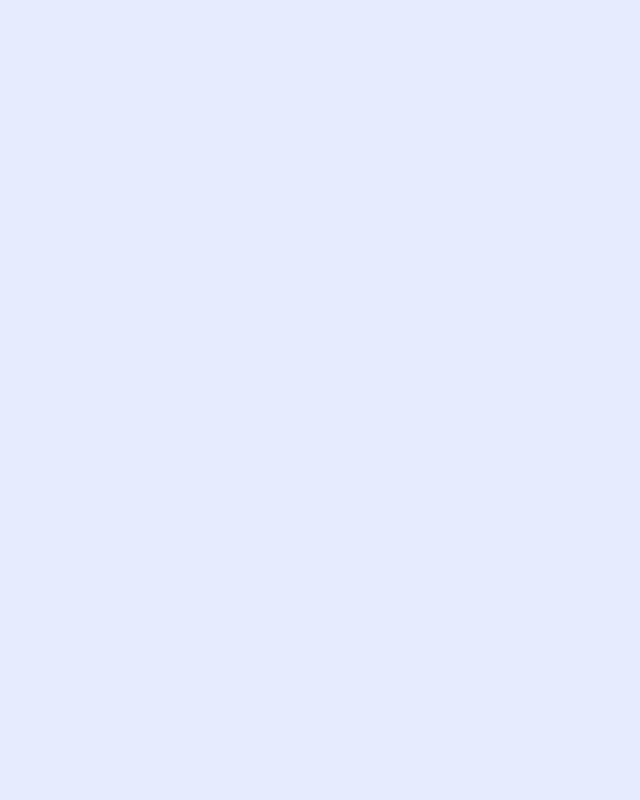
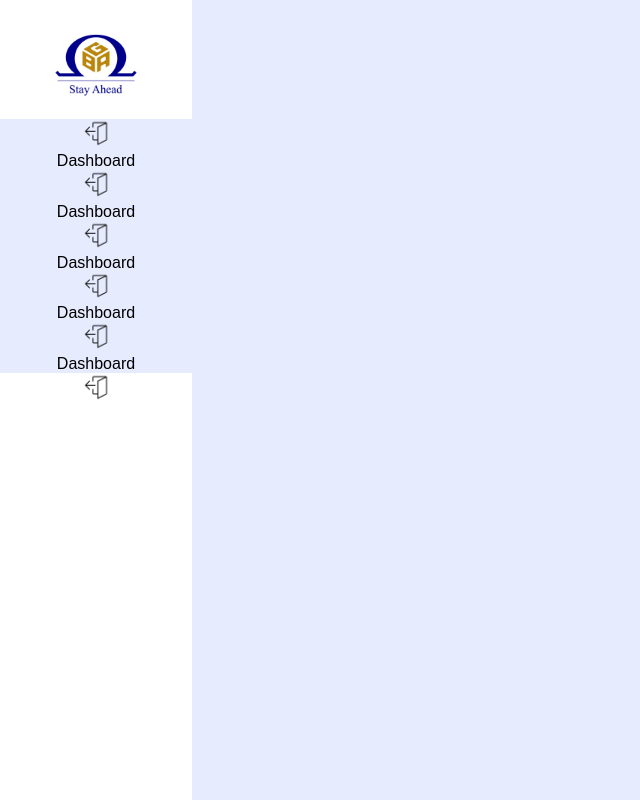
Before and after one commit to rithishcodespace/Project_Register, a React (Vite) app in the folder frontend/: page /student in a window 1280 px wide. Before the commit this address had no page. Shown: the whole page, without its empty margins (0-640 px from the left). Built offline with nearby package versions, Linux system fonts and the light colour scheme.

Commit message:
login_page_ready

```diff
--- a/frontend/src/App.jsx
+++ b/frontend/src/App.jsx
@@ -1,6 +1,7 @@
 import {BrowserRouter as Router,Routes,Route, BrowserRouter} from "react-router-dom"
 import Login from "./Login";
 import Signup from "./Signup";
+import Student from "./Student";
 
 function App() {
 
@@ -9,6 +10,7 @@ function App() {
     <Routes>
       <Route path="/login" element={<Login/>}></Route>
       <Route path="/signup" element={<Signup/>}></Route>
+      <Route path="/student" element={<Student/>}></Route>
     </Routes>
   </BrowserRouter>
   );
--- /dev/null
+++ b/frontend/src/Student.jsx
@@ -0,0 +1,12 @@
+import React from 'react'
+import Navbar from './Student_Navbar'
+
+function Student() {
+  return (
+    <>
+    <Navbar/>
+    </>
+    )
+}
+
+export default Student
--- /dev/null
+++ b/frontend/src/Student_Navbar.jsx
@@ -0,0 +1,20 @@
+import React from 'react'
+import college_img from "./assets/college_img.png"
+import logout from "./assets/logout.webp"
+
+function Student_navbar() {
+  return (
+    <div style={{width:"15%",height:"100vh",backgroundColor:"white",textAlign:"center"}}>
+      <img src={college_img} style={{width:"50%",marginTop:"10%", backgroundColor:"white",zIndex:1}} alt="" />
+      <div><img src={logout} style={{width:"15%"}} alt="" /><p>Dashboard</p></div>
+      <div><img src={logout} style={{width:"15%"}} alt="" /><p>Dashboard</p></div>
+      <div><img src={logout} style={{width:"15%"}} alt="" /><p>Dashboard</p></div>
+      <div><img src={logout} style={{width:"15%"}} alt="" /><p>Dashboard</p></div>
+      <div><img src={logout} style={{width:"15%"}} alt="" /><p>Dashboard</p></div>
+
+      <div style={{backgroundColor:"white",marginBottom:"10px"}}><img src={logout} alt="" style={{width:"15%",backgroundColor:"white",color:"rgb(158, 67, 255);"}} /></div>
+    </div>
+  )
+}
+
+export default Student_navbar
```
Also changed, not shown: frontend/src/Header.jsx (added, +9 -0 lines), frontend/src/assets/logout.webp (added).
